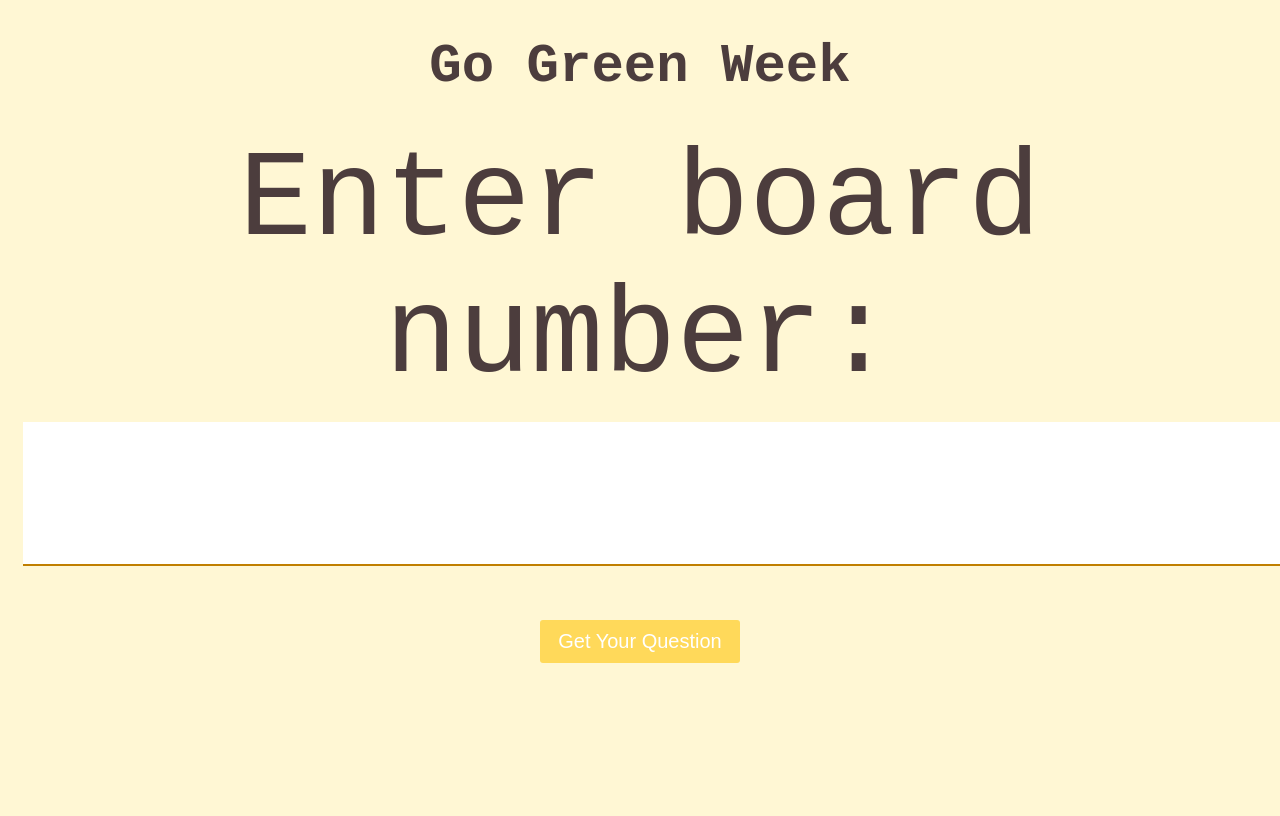
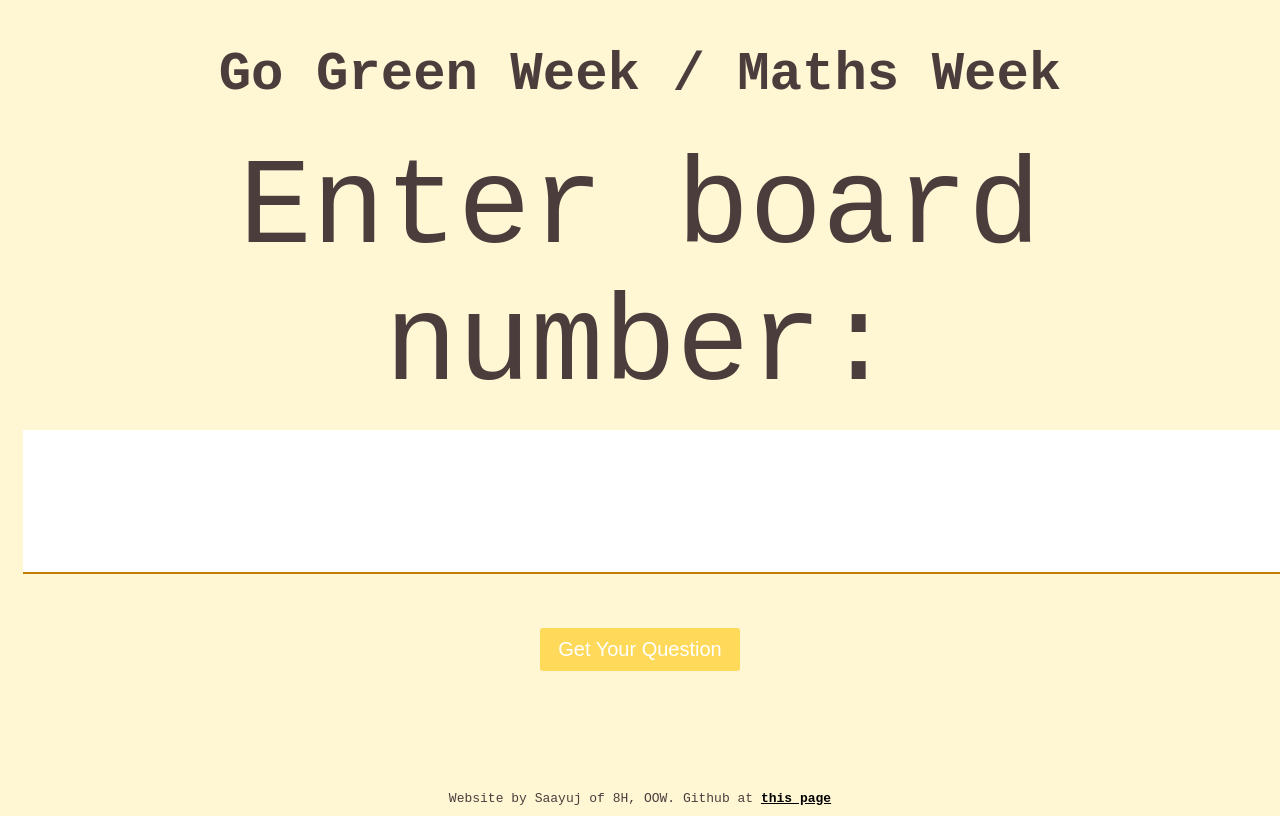
Before and after one commit to TsugikuniVi/GoGreenWeek, a website: page public/index.html in a window 1280 px wide. Shown: the top 816 px of the page. Drawn offline with Linux system fonts and the light colour scheme.

Commit message:
Updated WebUI

```diff
--- a/public/index.css
+++ b/public/index.css
@@ -7,6 +7,9 @@ body {
   text-align: center;
   font-family: "Courier New", Courier, monospace;
   color: #4c3d3d;
+  min-height: 100vh;
+  display: flex;
+  flex-direction: column;
 }
 
 #board-number {
@@ -33,3 +36,16 @@ input[type=number] {
     color: #c07f00;
     outline: none;
   }
+
+footer {
+  font-size:small;
+  margin-top: auto;
+}
+
+footer a {
+  color: black;
+}
+
+footer a b {
+  font-size: small;
+}
--- a/public/index.html
+++ b/public/index.html
@@ -2,11 +2,11 @@
 <html>
   <head>
     <meta charset="utf-8" />
-    <title>Go Green Week</title>
+    <title>Go Green Week / Maths Week</title>
     <link rel="stylesheet" href="index.css">
   </head>
   <body>
-    <h1>Go Green Week</h1>
+    <h1>Go Green Week / Maths Week</h1>
     <div id="form-container">
       <form id="question-form">
         <label for="board-number" class="board-number">Enter board number:</label>
@@ -74,5 +74,6 @@
         formContainer.style.display = "none";
       }
     </script>
+    <footer>Website by Saayuj of 8H, OOW. Github at <a href="https://github.com/TsugikuniVi/GoGreenWeek"><b>this page</b></a></footer>
   </body>
 </html>
```
